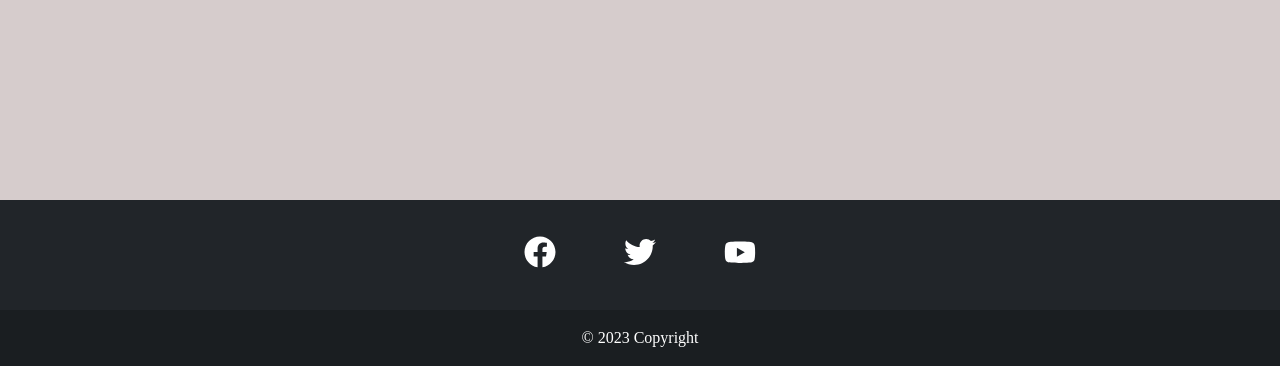
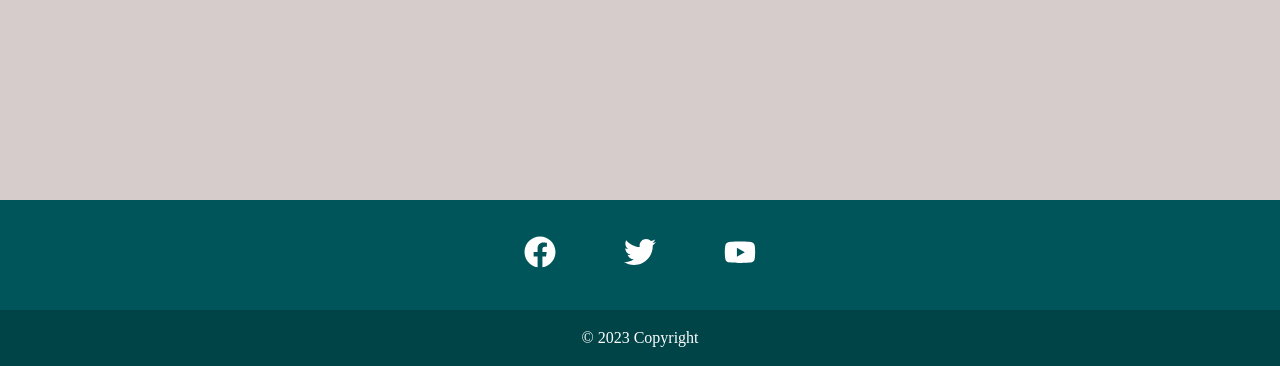
Before and after one commit to OleksiyLa/Project_5, a Django app: page / in a window 1280 px wide. Shown: the part 626-992 px from the top of the page. Run offline with Django 4.2, Linux system fonts and the light colour scheme; data that the repository does not hold is empty; some libraries are stand-ins or nearby versions; some web fonts are replaced.

Commit message:
style: change footer background color

```diff
--- a/static/css/base.css
+++ b/static/css/base.css
@@ -158,6 +158,7 @@ h2.card-title {
 footer {
     position: relative;
     font-family: serif;
+    background: #00555a;
   }
 
 footer a {
@@ -168,7 +169,7 @@ footer a {
 }
 
 footer a:hover .social-svg {
-  fill: rgba(255, 255, 255, 0.3);
+  fill: rgba(255, 255, 255, 0.7);
 }
 
 .social-svg {
--- a/templates/includes/footer.html
+++ b/templates/includes/footer.html
@@ -1,4 +1,4 @@
-<footer class="bg-dark text-center text-white mt-5">
+<footer class="text-center text-white mt-5">
     <div class="container p-1 pb-0">
       <!-- Section: Social media -->
       <section class="mb-2">
```
